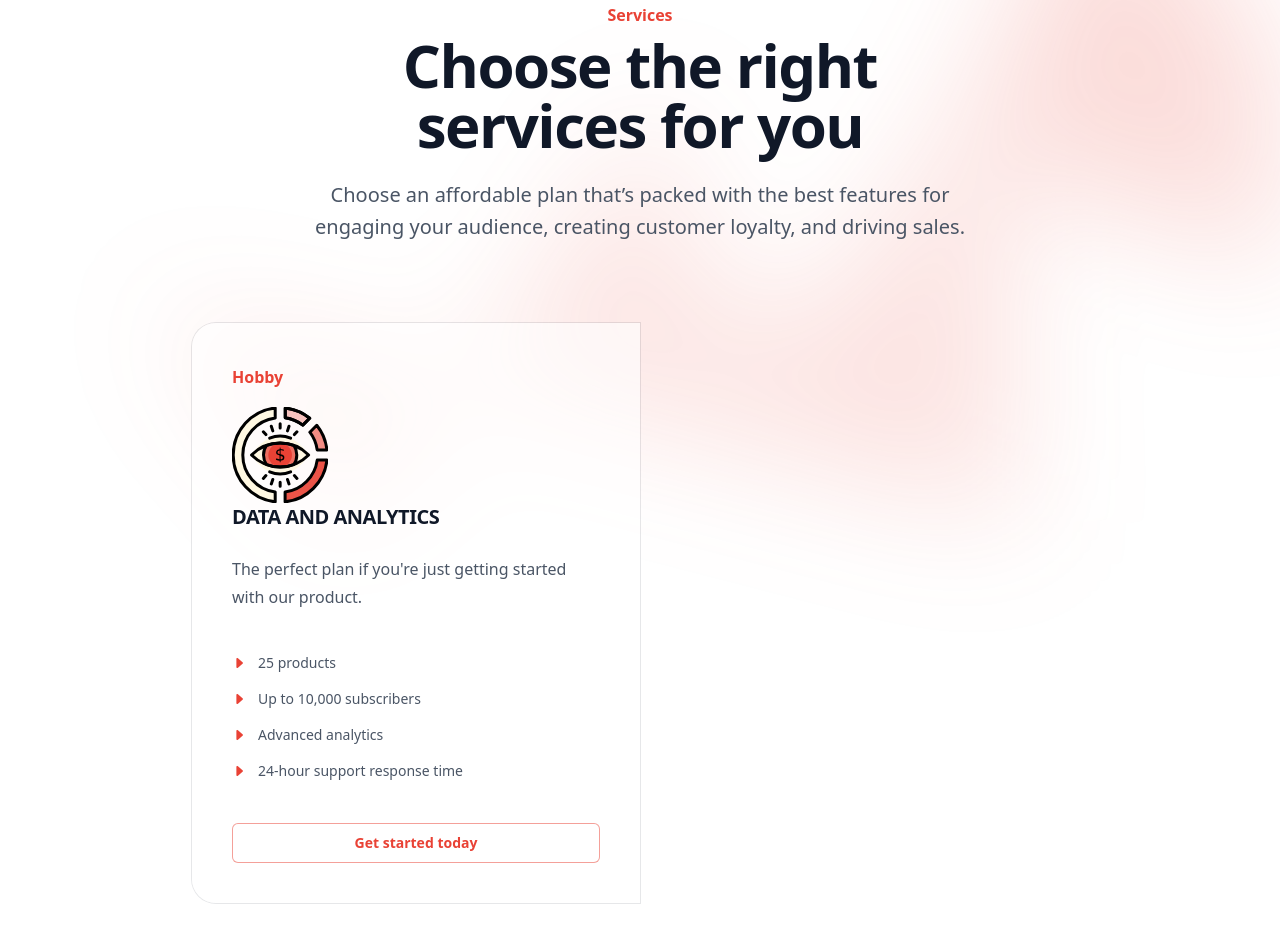
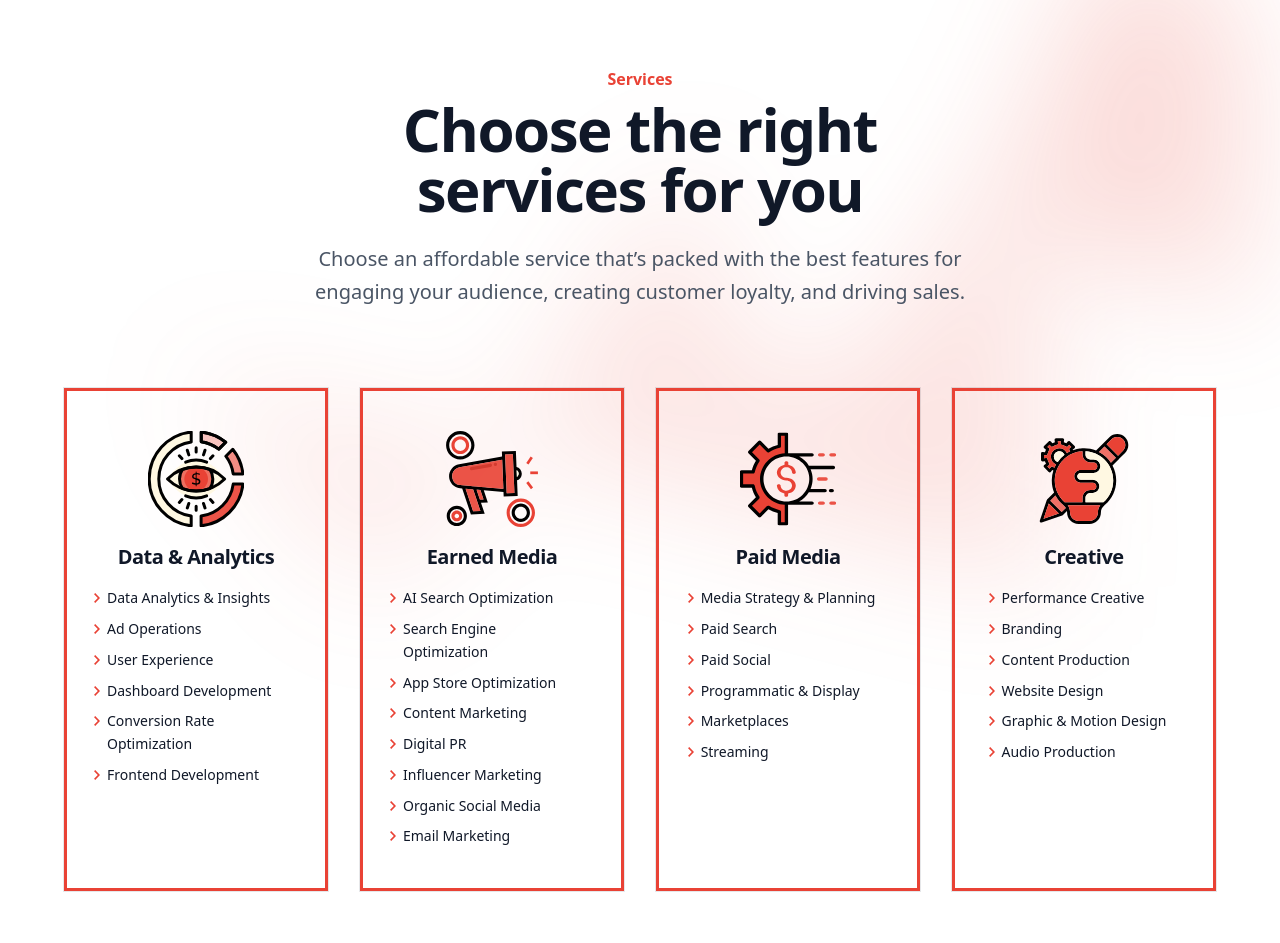
Before and after one commit to ZNAXNOR/odtechlab-website, a website: page index.html in a window 1280 px wide. Shown: the part 713-1656 px from the top of the page. Drawn offline with nearby package versions, Linux system fonts and the light colour scheme.

Commit message:
Added Services Section

```diff
--- a/AboutServices/aboutServices.html
+++ b/AboutServices/aboutServices.html
@@ -1,44 +1,85 @@
-<div class="relative isolate bg-white px-6 py-24 sm:py-32 lg:px-8">
+<div class="relative isolate bg-white px-6 py-12 sm:py-16 lg:px-8">
+    <div class="relative isolate px-6 py-24 sm:py-32 lg:px-8">
         <!-- Background -->
         <div class="absolute inset-x-0 -top-3 -z-10 transform-gpu overflow-hidden px-36 blur-3xl" aria-hidden="true">
-        <div class="mx-auto aspect-1155/678 w-288.75 bg-linear-to-tr from-brand-red/30 to-brand-red/70 opacity-30" style="clip-path: polygon(74.1% 44.1%, 100% 61.6%, 97.5% 26.9%, 85.5% 0.1%, 80.7% 2%, 72.5% 32.5%, 60.2% 62.4%, 52.4% 68.1%, 47.5% 58.3%, 45.2% 34.5%, 27.5% 76.7%, 0.1% 64.9%, 17.9% 100%, 27.6% 76.8%, 76.1% 97.7%, 74.1% 44.1%)"></div>
+                <div class="mx-auto aspect-[1155/678] w-[1155px] bg-gradient-to-tr from-brand-red/30 to-brand-red/70 opacity-30"
+                style="clip-path: polygon(74.1% 44.1%, 100% 61.6%, 97.5% 26.9%, 85.5% 0.1%, 80.7% 2%, 72.5% 32.5%, 60.2% 62.4%, 52.4% 68.1%, 47.5% 58.3%, 45.2% 34.5%, 27.5% 76.7%, 0.1% 64.9%, 17.9% 100%, 27.6% 76.8%, 76.1% 97.7%, 74.1% 44.1%)">
                 </div>
+            </div>
+
             <!-- Heading -->
             <div class="mx-auto max-w-4xl text-center">
                 <h2 class="text-base font-semibold text-brand-red">Services</h2>
-        <p class="mt-2 text-5xl font-semibold tracking-tight text-balance text-gray-900 sm:text-6xl">Choose the right services for you</p>
+                <p class="mt-2 text-5xl font-semibold tracking-tight text-balance text-gray-900 sm:text-6xl">
+                Choose the right services for you
+                </p>
             </div>
 
-    <p class="mx-auto mt-6 max-w-2xl text-center text-lg font-medium text-pretty text-gray-600 sm:text-xl/8">Choose an affordable plan that’s packed with the best features for engaging your audience, creating customer loyalty, and driving sales.</p>
-    <div class="mx-auto mt-16 grid max-w-lg grid-cols-1 items-center gap-y-6 sm:mt-20 sm:gap-y-0 lg:max-w-4xl lg:grid-cols-2">
-        <div class="rounded-3xl rounded-t-3xl bg-white/60 p-8 ring-1 ring-gray-900/10 sm:mx-8 sm:rounded-b-none sm:p-10 lg:mx-0 lg:rounded-tr-none lg:rounded-bl-3xl">
-            <h3 id="tier-hobby" class="text-base/7 font-semibold text-brand-red">Hobby</h3>
-            <p class="mt-4 flex items-baseline gap-x-2">
-                <img src="/svg/DataNAnalytics.svg" alt="icon" class="h-24 w-24">
+            <!-- Subtext -->
+            <p class="mx-auto mt-6 max-w-2xl text-center text-lg font-medium text-gray-600 sm:text-xl/relaxed">
+                Choose an affordable service that’s packed with the best features for engaging your audience, creating customer loyalty, and driving sales.
+            </p>
 
-                <span class="text-base text-gray-500"></span>
-            </p>
-            <span class="text-xl font-semibold tracking-tight text-center text-gray-900">DATA AND ANALYTICS</span>
-            <p class="mt-6 text-base/7 text-gray-600">The perfect plan if you&#039;re just getting started with our product.</p>
-            <ul role="list" class="mt-8 space-y-3 text-sm/6 text-gray-600 sm:mt-10">
-                <li class="flex gap-x-3">
-                    <i class="bi bi-caret-right-fill text-brand-red"></i>
-                    25 products
-                </li>
-                <li class="flex gap-x-3">
-                    <i class="bi bi-caret-right-fill text-brand-red"></i>
-                    Up to 10,000 subscribers
-                </li>
-                <li class="flex gap-x-3">
-                    <i class="bi bi-caret-right-fill text-brand-red"></i>
-                    Advanced analytics
-                </li>
-                <li class="flex gap-x-3">
-                    <i class="bi bi-caret-right-fill text-brand-red"></i>
-                    24-hour support response time
-                </li>
+            <!-- Services Grid -->
+            <div class="mx-auto mt-16 grid max-w-6xl grid-cols-1 gap-8 sm:grid-cols-2 lg:grid-cols-4 sm:mt-20">
+                <!-- Data & Analytics -->
+                <div class="p-8 border-3 border-brand-red ring-1 ring-gray-900/10 sm:p-10 flex flex-col items-center">
+                    <img src="/svg/DataNAnalytics.svg" alt="icon" class="h-24 w-24 mb-4" />
+                    <span class="text-xl font-bold tracking-tight text-gray-900 text-center">Data & Analytics</span>
+                    <ul class="list-image-[url(/svg/ChevronRight.svg)] mt-4 space-y-2 text-sm/relaxed text-gray-900">
+                        <li>Data Analytics & Insights</li>
+                        <li>Ad Operations</li>
+                        <li>User Experience</li>
+                        <li>Dashboard Development</li>
+                        <li>Conversion Rate Optimization</li>
+                        <li>Frontend Development</li>
                     </ul>
-            <a href="#" aria-describedby="tier-hobby" class="mt-8 block rounded-md px-3.5 py-2.5 text-center text-sm font-semibold text-brand-red ring-1 ring-brand-red/50 ring-inset hover:ring-brand-red focus-visible:outline-2 focus-visible:outline-offset-2 focus-visible:outline-brand-red sm:mt-10">Get started today</a>
+                </div>
+
+                <!-- Earned Media -->
+                <div class="p-8 border-3 border-brand-red ring-1 ring-gray-900/10 sm:p-10 flex flex-col items-center">
+                    <img src="/svg/EarnedMedia.svg" alt="icon" class="h-24 w-24 mb-4" />
+                    <span class="text-xl font-bold tracking-tight text-gray-900 text-center">Earned Media</span>
+                    <ul class="list-image-[url(/svg/ChevronRight.svg)] mt-4 space-y-2 text-sm/relaxed text-gray-900">
+                        <li>AI Search Optimization</li>
+                        <li>Search Engine Optimization</li>
+                        <li>App Store Optimization</li>
+                        <li>Content Marketing</li>
+                        <li>Digital PR</li>
+                        <li>Influencer Marketing</li>
+                        <li>Organic Social Media</li>
+                        <li>Email Marketing</li>
+                    </ul>
+                </div>
+
+                <!-- Paid Media -->
+                <div class="p-8 border-3 border-brand-red ring-1 ring-gray-900/10 sm:p-10 flex flex-col items-center">
+                    <img src="/svg/PaidMedia.svg" alt="icon" class="h-24 w-24 mb-4" />
+                    <span class="text-xl font-bold tracking-tight text-gray-900 text-center">Paid Media</span>
+                    <ul class="list-image-[url(/svg/ChevronRight.svg)] mt-4 space-y-2 text-sm/relaxed text-gray-900">
+                        <li>Media Strategy & Planning</li>
+                        <li>Paid Search</li>
+                        <li>Paid Social</li>
+                        <li>Programmatic & Display</li>
+                        <li>Marketplaces</li>
+                        <li>Streaming</li>
+                    </ul>
+                </div>
+
+                <!-- Creative -->
+                <div class="p-8 border-3 border-brand-red ring-1 ring-gray-900/10 sm:p-10 flex flex-col items-center">
+                    <img src="/svg/Creative.svg" alt="icon" class="h-24 w-24 mb-4" />
+                    <span class="text-xl font-bold tracking-tight text-gray-900 text-center">Creative</span>
+                    <ul class="list-image-[url(/svg/ChevronRight.svg)] mt-4 space-y-2 text-sm/relaxed text-gray-900">
+                        <li>Performance Creative</li>
+                        <li>Branding</li>
+                        <li>Content Production</li>
+                        <li>Website Design</li>
+                        <li>Graphic & Motion Design</li>
+                        <li>Audio Production</li>
+                    </ul>
                 </div>
             </div>
         </div>
+    </div>
+</div>
```
Also changed, not shown: src/output.css, svg/ChevronRight.svg (added), svg/Creative.svg (added), svg/EarnedMedia.svg (added), svg/PaidMedia.svg (added), svg/right-arrow.svg (deleted). Lines whose indentation alone changed are shown as unchanged.
